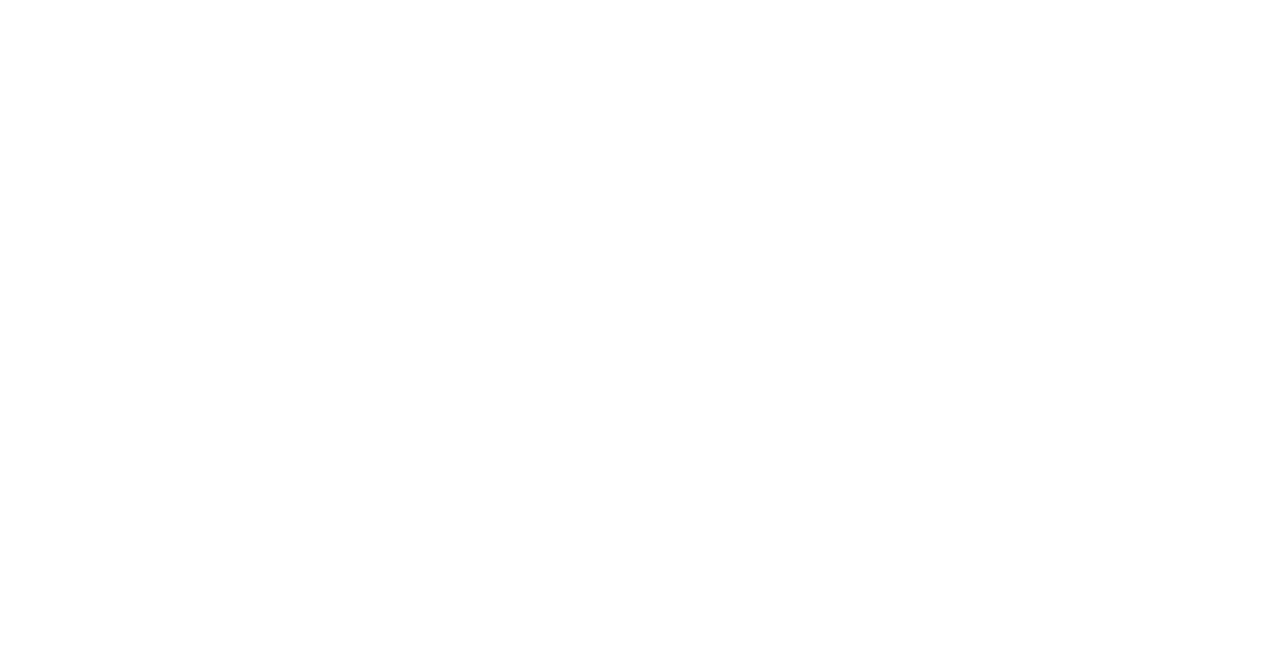
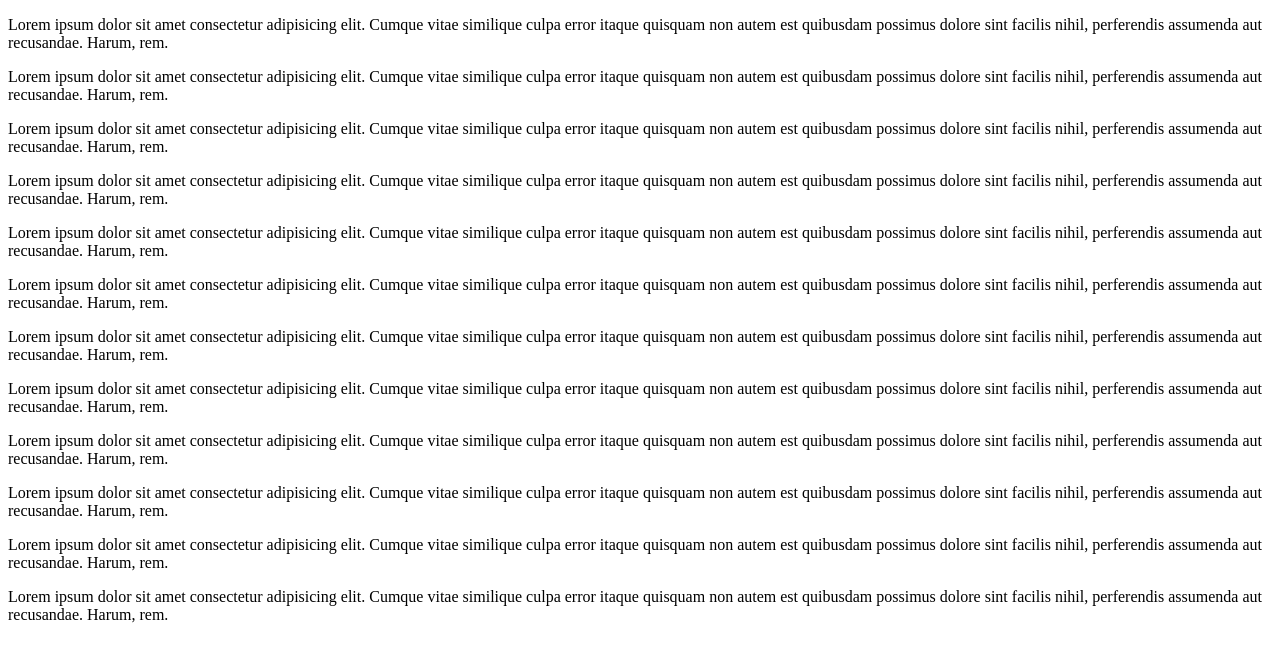
Before and after one commit to rayhan309/my-file, a plain HTML site: page my-file/index.html in a window 1280 px wide. Drawn offline with Linux system fonts and the light colour scheme.

Commit message:
my secent commit

```diff
--- a/my-file/index.html
+++ b/my-file/index.html
@@ -6,6 +6,17 @@
     <title>Document</title>
 </head>
 <body>
-
+    <p>Lorem ipsum dolor sit amet consectetur adipisicing elit. Cumque vitae similique culpa error itaque quisquam non autem est quibusdam possimus dolore sint facilis nihil, perferendis assumenda aut recusandae. Harum, rem.</p>
+    <p>Lorem ipsum dolor sit amet consectetur adipisicing elit. Cumque vitae similique culpa error itaque quisquam non autem est quibusdam possimus dolore sint facilis nihil, perferendis assumenda aut recusandae. Harum, rem.</p>
+    <p>Lorem ipsum dolor sit amet consectetur adipisicing elit. Cumque vitae similique culpa error itaque quisquam non autem est quibusdam possimus dolore sint facilis nihil, perferendis assumenda aut recusandae. Harum, rem.</p>
+    <p>Lorem ipsum dolor sit amet consectetur adipisicing elit. Cumque vitae similique culpa error itaque quisquam non autem est quibusdam possimus dolore sint facilis nihil, perferendis assumenda aut recusandae. Harum, rem.</p>
+    <p>Lorem ipsum dolor sit amet consectetur adipisicing elit. Cumque vitae similique culpa error itaque quisquam non autem est quibusdam possimus dolore sint facilis nihil, perferendis assumenda aut recusandae. Harum, rem.</p>
+    <p>Lorem ipsum dolor sit amet consectetur adipisicing elit. Cumque vitae similique culpa error itaque quisquam non autem est quibusdam possimus dolore sint facilis nihil, perferendis assumenda aut recusandae. Harum, rem.</p>
+    <p>Lorem ipsum dolor sit amet consectetur adipisicing elit. Cumque vitae similique culpa error itaque quisquam non autem est quibusdam possimus dolore sint facilis nihil, perferendis assumenda aut recusandae. Harum, rem.</p>
+    <p>Lorem ipsum dolor sit amet consectetur adipisicing elit. Cumque vitae similique culpa error itaque quisquam non autem est quibusdam possimus dolore sint facilis nihil, perferendis assumenda aut recusandae. Harum, rem.</p>
+    <p>Lorem ipsum dolor sit amet consectetur adipisicing elit. Cumque vitae similique culpa error itaque quisquam non autem est quibusdam possimus dolore sint facilis nihil, perferendis assumenda aut recusandae. Harum, rem.</p>
+    <p>Lorem ipsum dolor sit amet consectetur adipisicing elit. Cumque vitae similique culpa error itaque quisquam non autem est quibusdam possimus dolore sint facilis nihil, perferendis assumenda aut recusandae. Harum, rem.</p>
+    <p>Lorem ipsum dolor sit amet consectetur adipisicing elit. Cumque vitae similique culpa error itaque quisquam non autem est quibusdam possimus dolore sint facilis nihil, perferendis assumenda aut recusandae. Harum, rem.</p>
+    <p>Lorem ipsum dolor sit amet consectetur adipisicing elit. Cumque vitae similique culpa error itaque quisquam non autem est quibusdam possimus dolore sint facilis nihil, perferendis assumenda aut recusandae. Harum, rem.</p>
 </body>
 </html>
```
